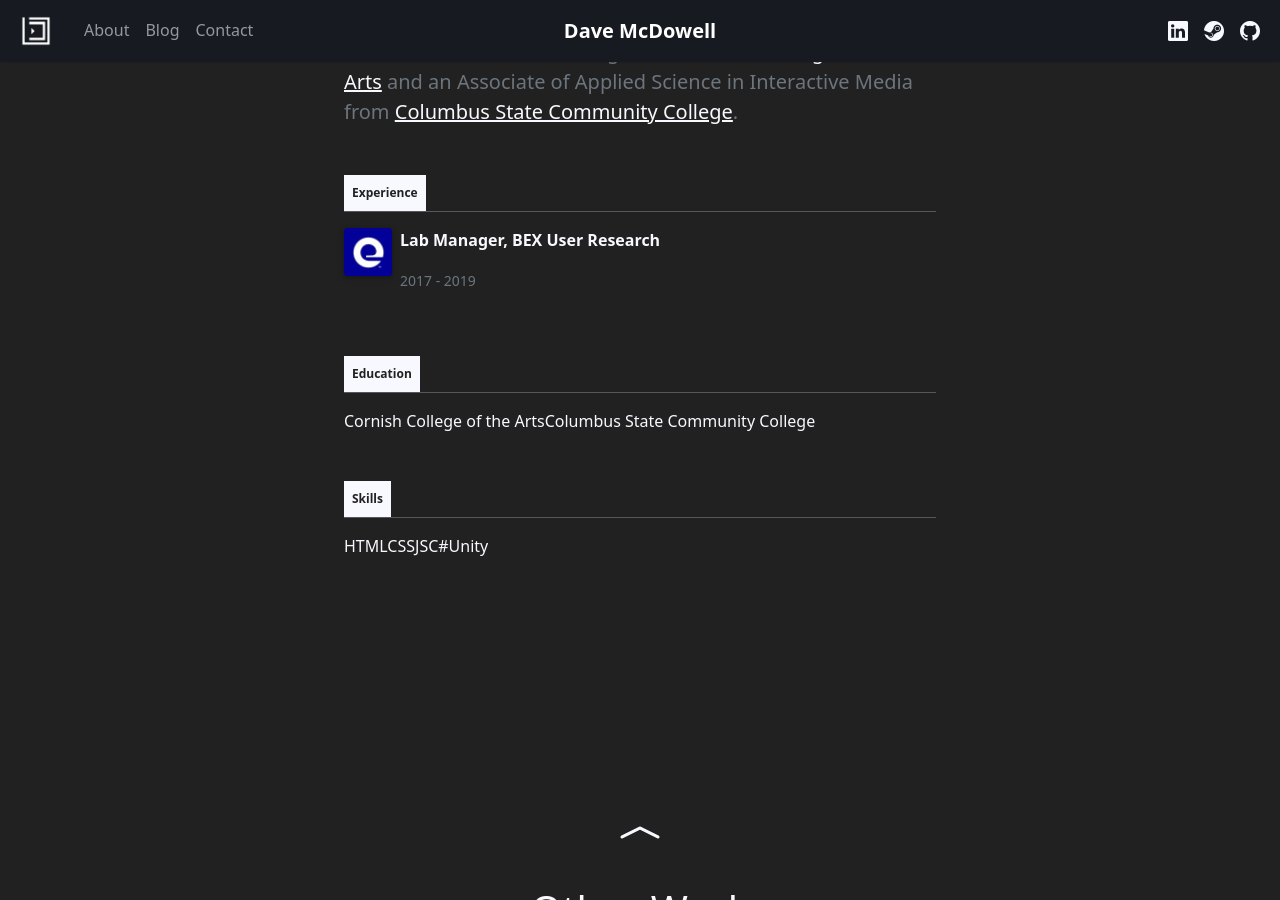
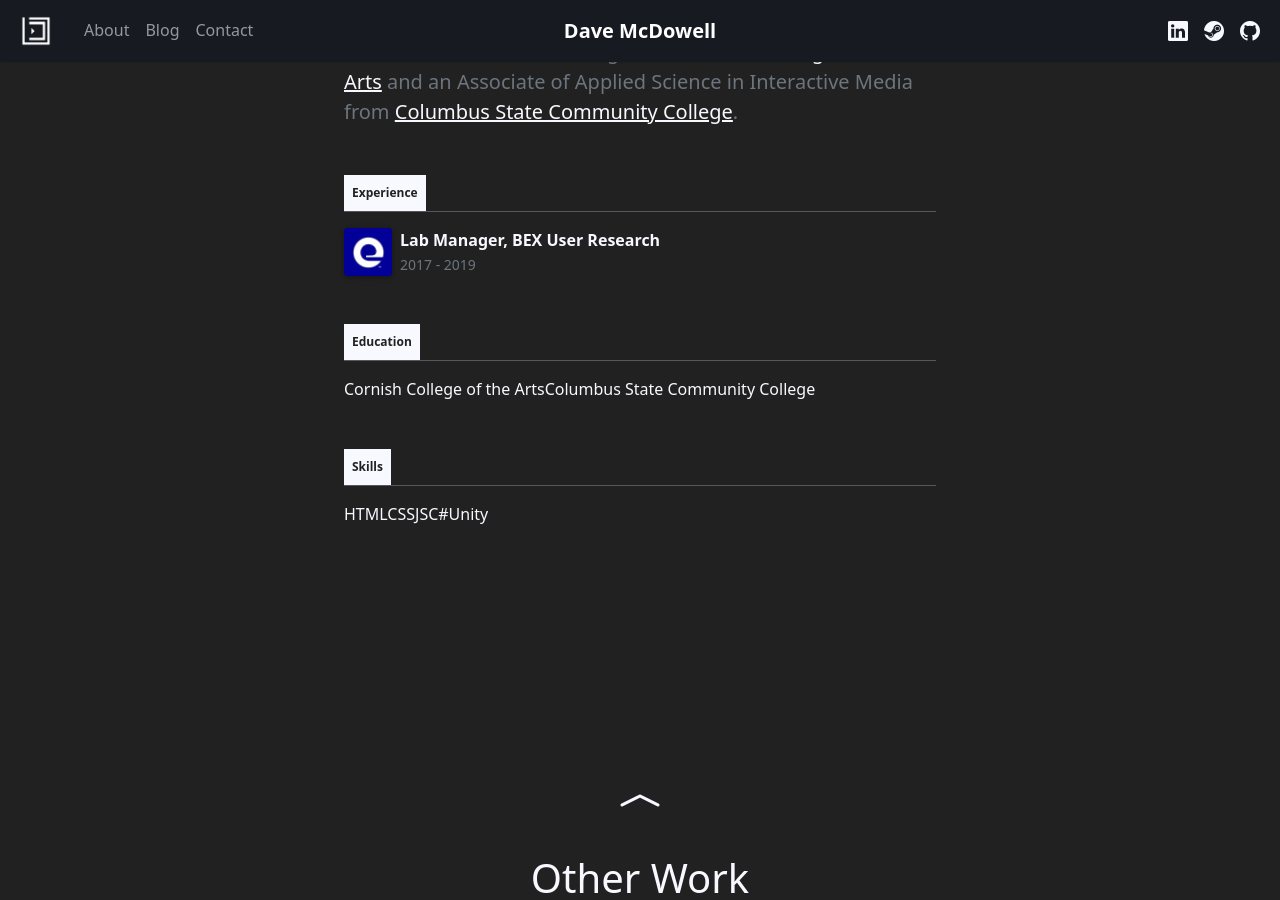
Before and after one commit to davemcdowell/portfolio, a Jekyll site: the page built from about.html, in a window 1280 px wide and 900 px high, scrolled down 382 px. Built offline with Jekyll 4.4.1, drawn with Linux system fonts in a browser that asks for light colours; nearby versions of some CDN libraries.

Commit message:
Update about.html

```diff
--- a/about.html
+++ b/about.html
@@ -23,8 +23,8 @@ permalink: /about/
                                   <a href="{{ experience.url }}"><img class="rounded bs-sm" src="{{ experience.logo | relative_url }}" width="48" height="48" alt="{{ experience.company }} logo" style="max-width: 48px; max-height: 48px;"></a>
                                 </div>
                                 <div class="flex-grow-1 ms-2">
-                                  <p class="p-0"><strong>{{ experience.job-title }}</strong></p>
-                                  <p class="p-0 text-muted"><small>{{ experience.start-date }} - {{ experience.end-date }}</small></p>
+                                  <p class="p-0 mb-0"><strong>{{ experience.job-title }}</strong></p>
+                                  <p class="p-0 mb-0 text-muted"><small>{{ experience.start-date }} - {{ experience.end-date }}</small></p>
                                 </div>
                             </div>
                             {%- endfor -%}
```
